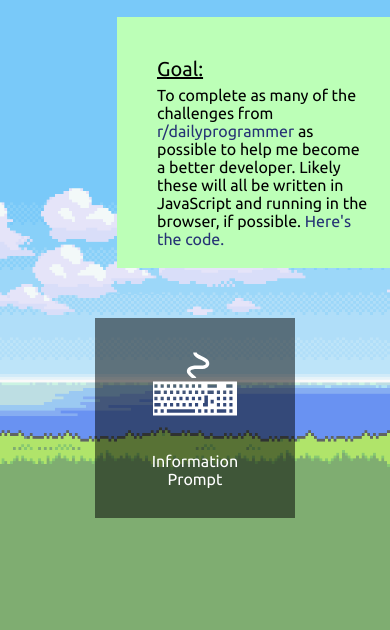
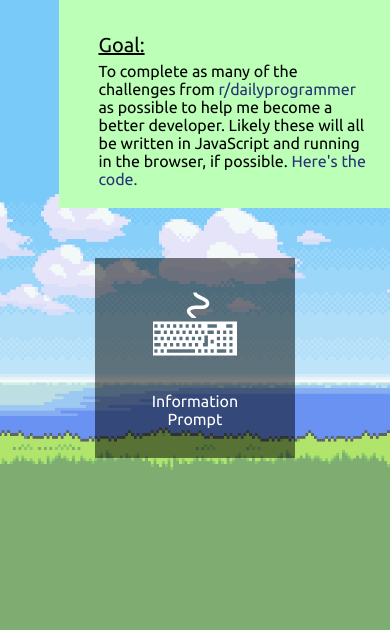
Before and after one commit to qwerji/daily-programmer, a plain HTML site: page index.html in a window 390 px wide. Shown: the part 214-844 px from the top of the page. Drawn offline with Linux system fonts and the light colour scheme.

Commit message:
better responsiveness, new animation

```diff
--- a/index.html
+++ b/index.html
@@ -3,8 +3,12 @@
 <head>
     <meta charset="UTF-8">
     <title>qwerji | daily programmer</title>
+    <!-- Meta -->
+    <meta name="viewport" content="width=device-width, initial-scale=1.0, user-scalable=no, minimal-ui">
     <link href="https://fonts.googleapis.com/css?family=Ubuntu|VT323" rel="stylesheet">
     <link rel="stylesheet" href="main.css">
+    <!-- Favicon -->
+    <link href="favicon.ico?v=2" rel="icon" type="image/x-icon"/>
 </head>
 <body>
     <h1><a href="http://bentswanson.com">Ben Swanson</a>'s <a href="https://www.reddit.com/r/dailyprogrammer/wiki/challenges">r/dailyprogrammer</a> Challenges</h1>
--- a/main.css
+++ b/main.css
@@ -55,13 +55,14 @@ h1 {
 .challenges {
     display: flex;
     margin: 40px auto 0;
-    transform: translateY(100vh);
-    transition: 1s ease transform;
     align-content: flex-start;
-    justify-content: space-around;
+    justify-content: center;
     flex-wrap: wrap;
+    overflow-y: hidden;
 }
     .challenges a {
+        transform: translateY(100vh);
+        transition: 1s ease transform;
         display: inline-block;
         flex-basis: 200px;
         width: 200px;
@@ -73,6 +74,7 @@ h1 {
         position: relative;
     }
     .challenges a:hover {
+        transition: .3s ease transform;
         transform: translateY(-7px) scale(1.02);
     }
     .challenges li {
@@ -89,7 +91,17 @@ h1 {
         color: white;
     }
 
-.fly-in {
+body .fly-in {
     transform: none;
     transition-timing-function: cubic-bezier(0.25, 0.1, 0.06, 0.99);
 }
+
+@media all and (max-width: 400px) {
+    h1 {
+        font-size: 25px;
+    }
+    .description {
+        width: calc(85vw - 60px);
+        margin-left: 15vw;
+    }
+}
--- a/script.js
+++ b/script.js
@@ -5,7 +5,8 @@ const challengesElt = document.querySelector('.challenges'),
             href: '/1',
             imgSrc: './images/1.svg'
         }
-    ]
+    ],
+    challengeElts = []
 
 for (let i = 0; i < challenges.length; i++) {
     const challenge = challenges[i],
@@ -22,6 +23,7 @@ for (let i = 0; i < challenges.length; i++) {
     li.appendChild(p)
     a.appendChild(li)
     challengesElt.appendChild(a)
+    challengeElts.push(a)
 }
 
 const h1 = document.querySelector('h1'),
@@ -30,5 +32,12 @@ const h1 = document.querySelector('h1'),
 window.onload = () => {
     h1.classList.add('fly-in')
     description.classList.add('fly-in')
-    challengesElt.classList.add('fly-in')
+    let ms = 0
+    for (let i = 0; i < challengeElts.length; i++) {
+        const element = challengeElts[i]
+        setTimeout(() => {
+            element.classList.add('fly-in')
+        }, ms)
+        ms += 200
+    }
 }
```
Also changed, not shown: favicon.ico (added).
